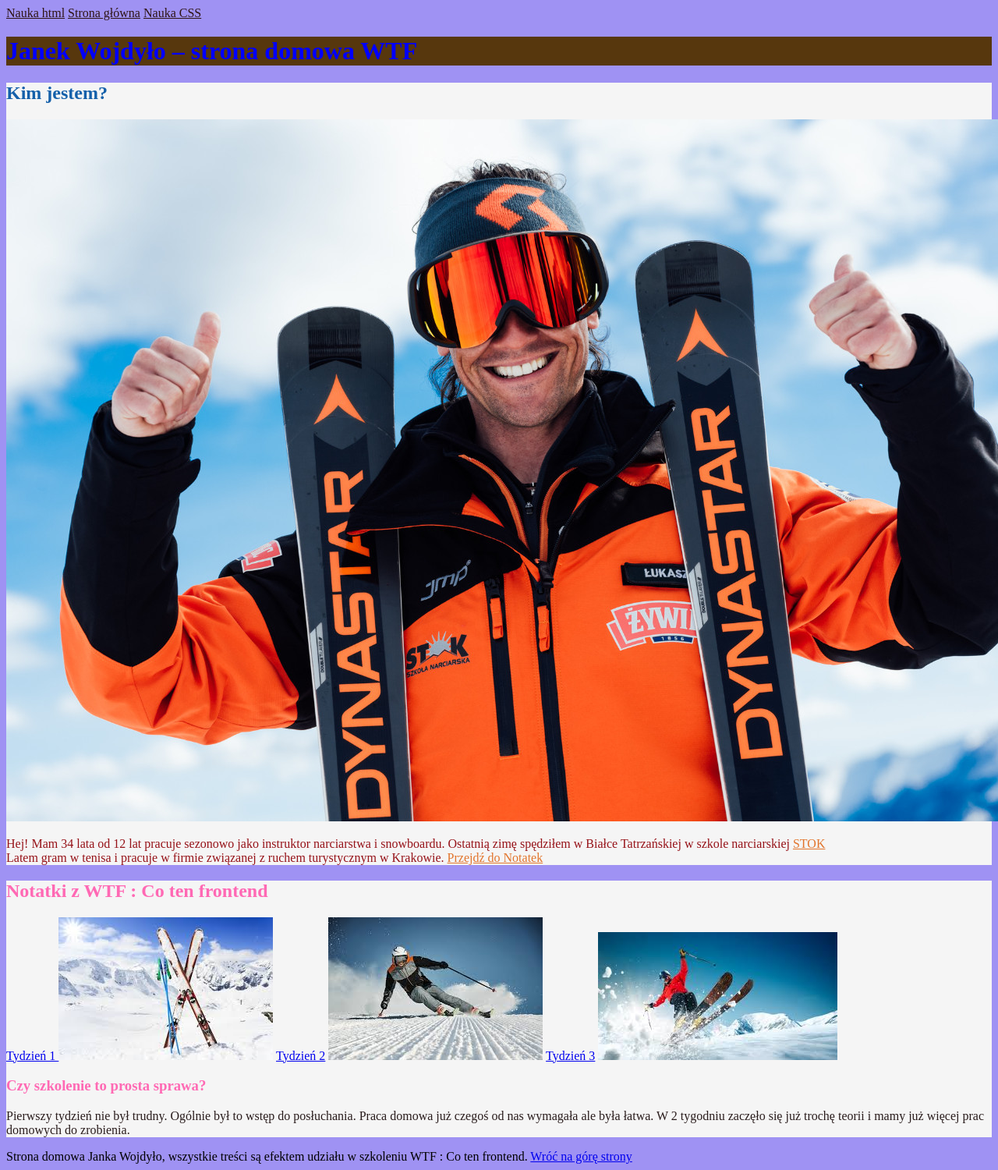
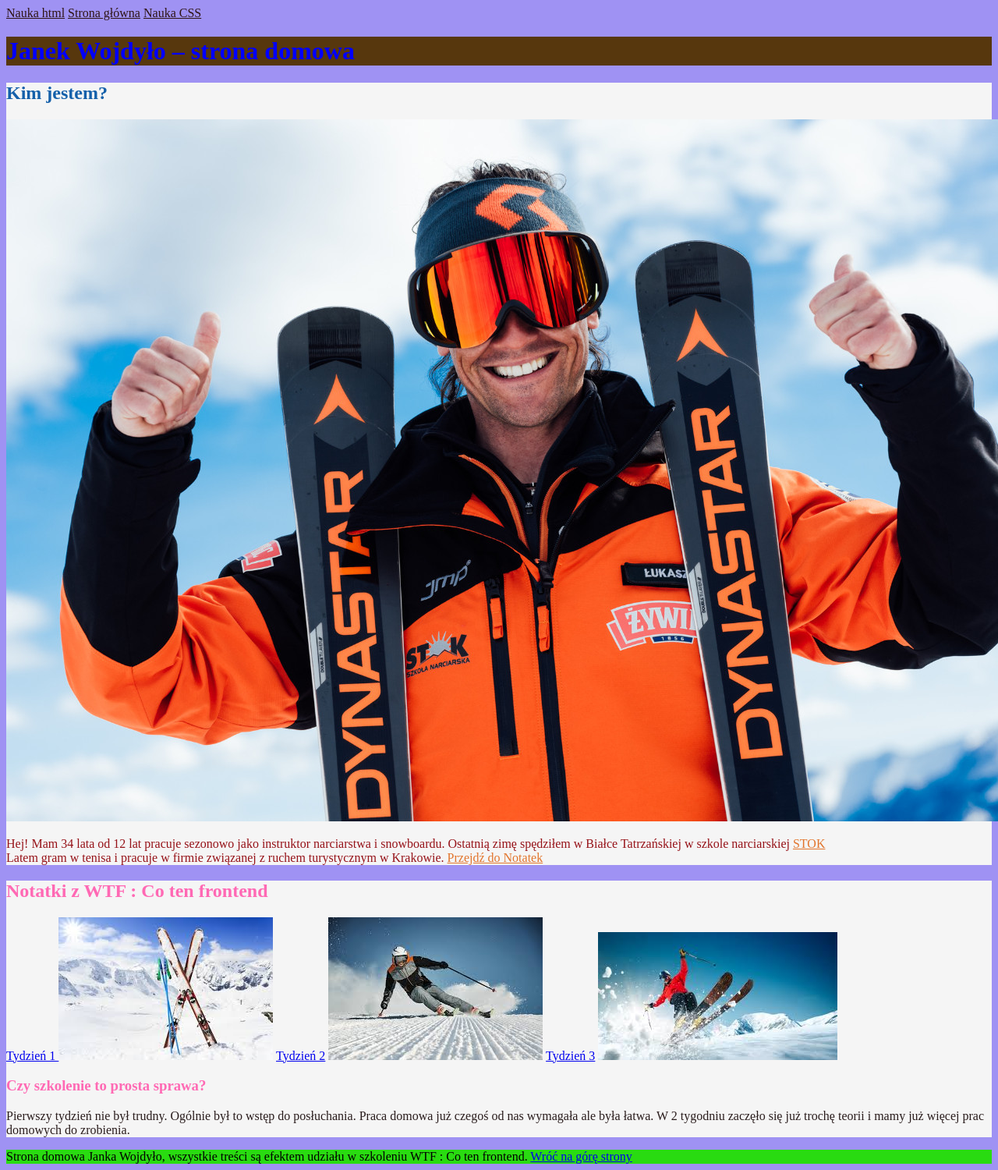
Before and after one commit to janek-wojdylo/homepage, a plain HTML site: page index.html in a window 1280 px wide. Shown: the top 1500 px of the page at 78% size. Drawn offline with Linux system fonts and the light colour scheme.

```diff
--- a/index.html
+++ b/index.html
@@ -19,7 +19,7 @@
     </header>
     <main>
         <header id="top">
-            <h1 id="name"> Janek Wojdyło – strona domowa WTF</h1>
+            <h1 id="name"> Janek Wojdyło – strona domowa </h1>
 
         </header>
         <section>
--- a/style.css
+++ b/style.css
@@ -17,7 +17,9 @@ h2{
 p{
     color:rgb(41, 28, 28)
 }
-
+footer{
+    background: #29db11;
+}
 .hotpink-header {
     color:hotpink;
 }
```
